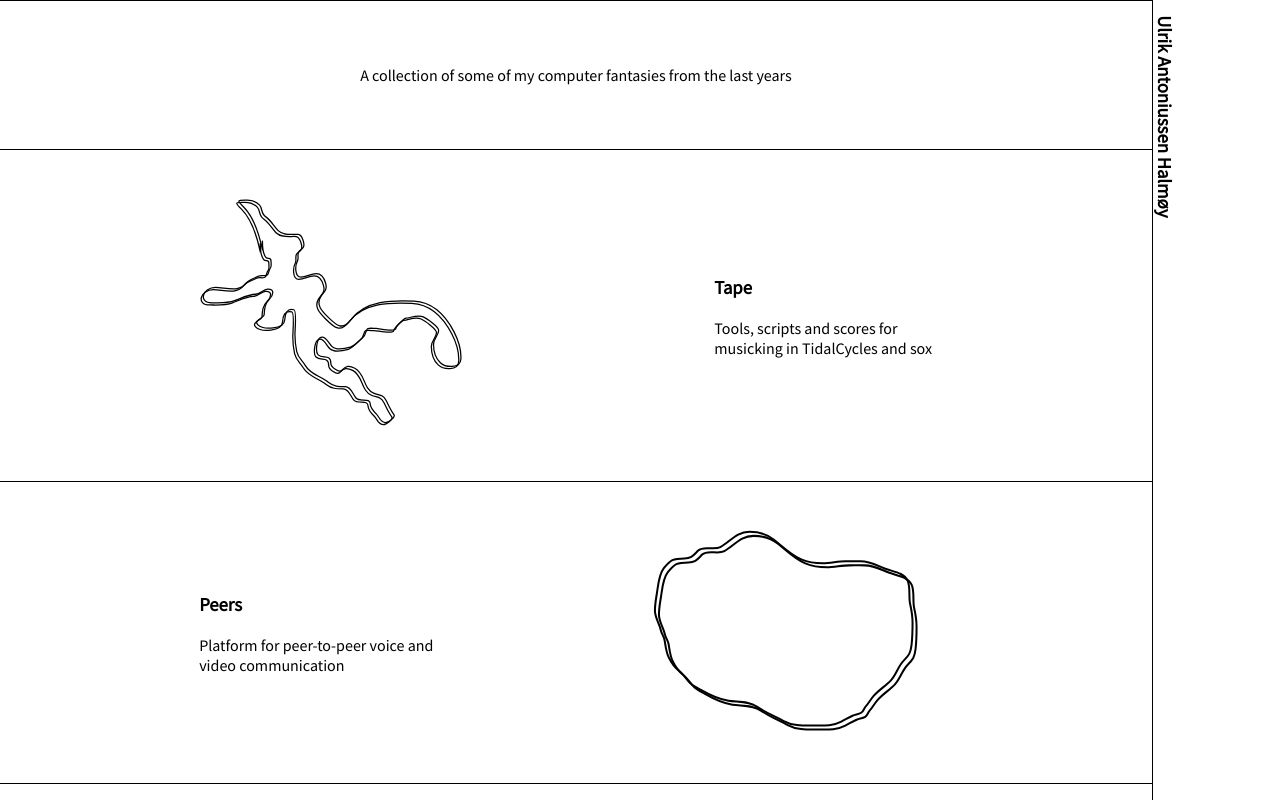
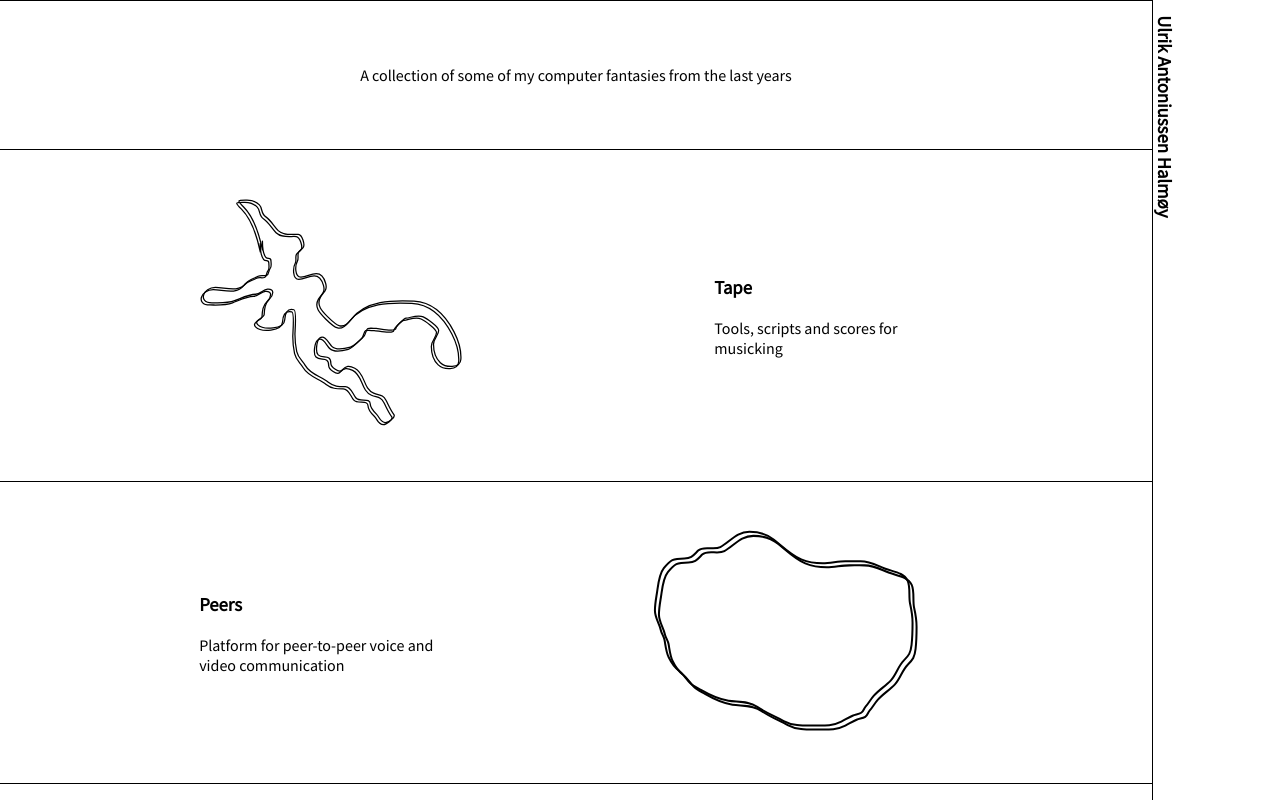
Before and after one commit to ulrikah/ulrikah.github.io, a Svelte app: page / in a window 1280 px wide. Shown: the top 800 px of the page. Built offline with nearby package versions, Linux system fonts and the light colour scheme.

Commit message:
Skip describing the techincal terms in musicking

```diff
--- a/src/Prosjekter.svelte
+++ b/src/Prosjekter.svelte
@@ -23,7 +23,7 @@
         <Link href="https://github.com/ulrikah/tape">
             <Beskrivelse
                 tittel={"Tape"}
-                beskrivelse={"Tools, scripts and scores for musicking in TidalCycles and sox"}
+                beskrivelse={"Tools, scripts and scores for musicking"}
             />
         </Link>
     </Row>
```
